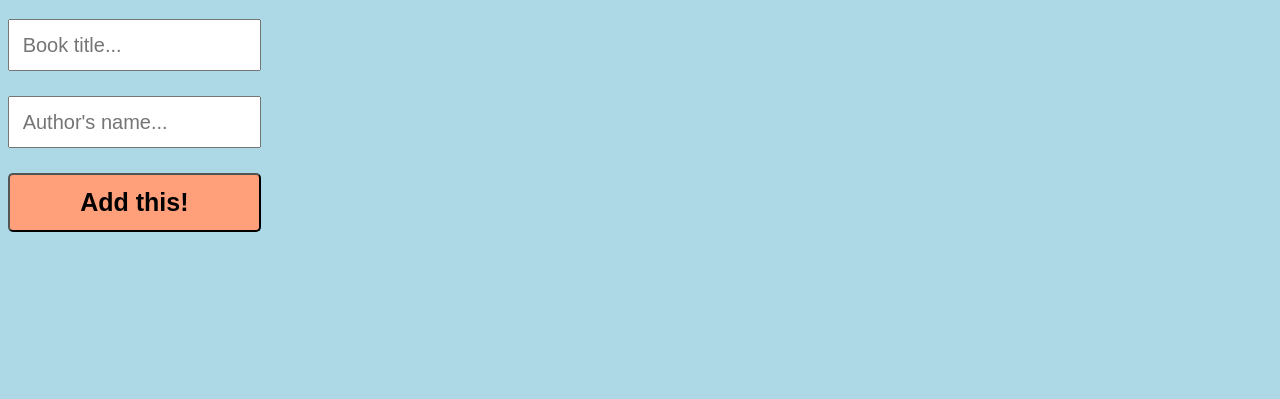
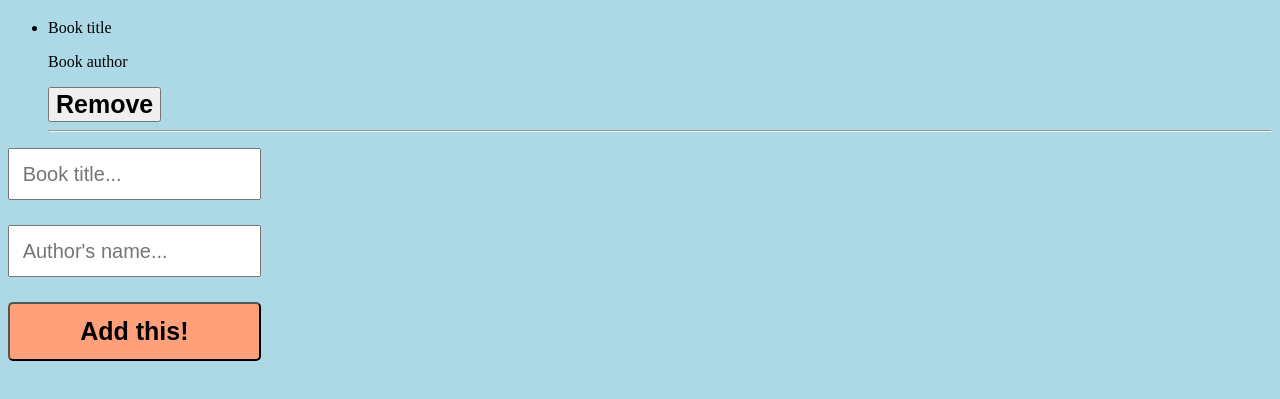
Before and after one commit to binodbhusal/Awesome-books, a plain HTML site: page index.html in a window 1280 px wide. Shown: the part 61-460 px from the top of the page. Drawn offline with Linux system fonts and the light colour scheme.

Commit message:
add dummy list item in layout

```diff
--- a/index.html
+++ b/index.html
@@ -13,6 +13,12 @@
     <div>
       <ul>
         <!-- fetched dynamically-->
+        <li>
+          <p>Book title</p>
+          <p>Book author</p>
+          <button id="btnRemove" type="button">Remove</button>
+        </li>
+        <hr />
       </ul>
     </div>
 
--- a/style.css
+++ b/style.css
@@ -1,5 +1,7 @@
 body {
   background-color: lightblue;
+  text-decoration: none;
+  list-style: none;
 }
 
 form {
```
